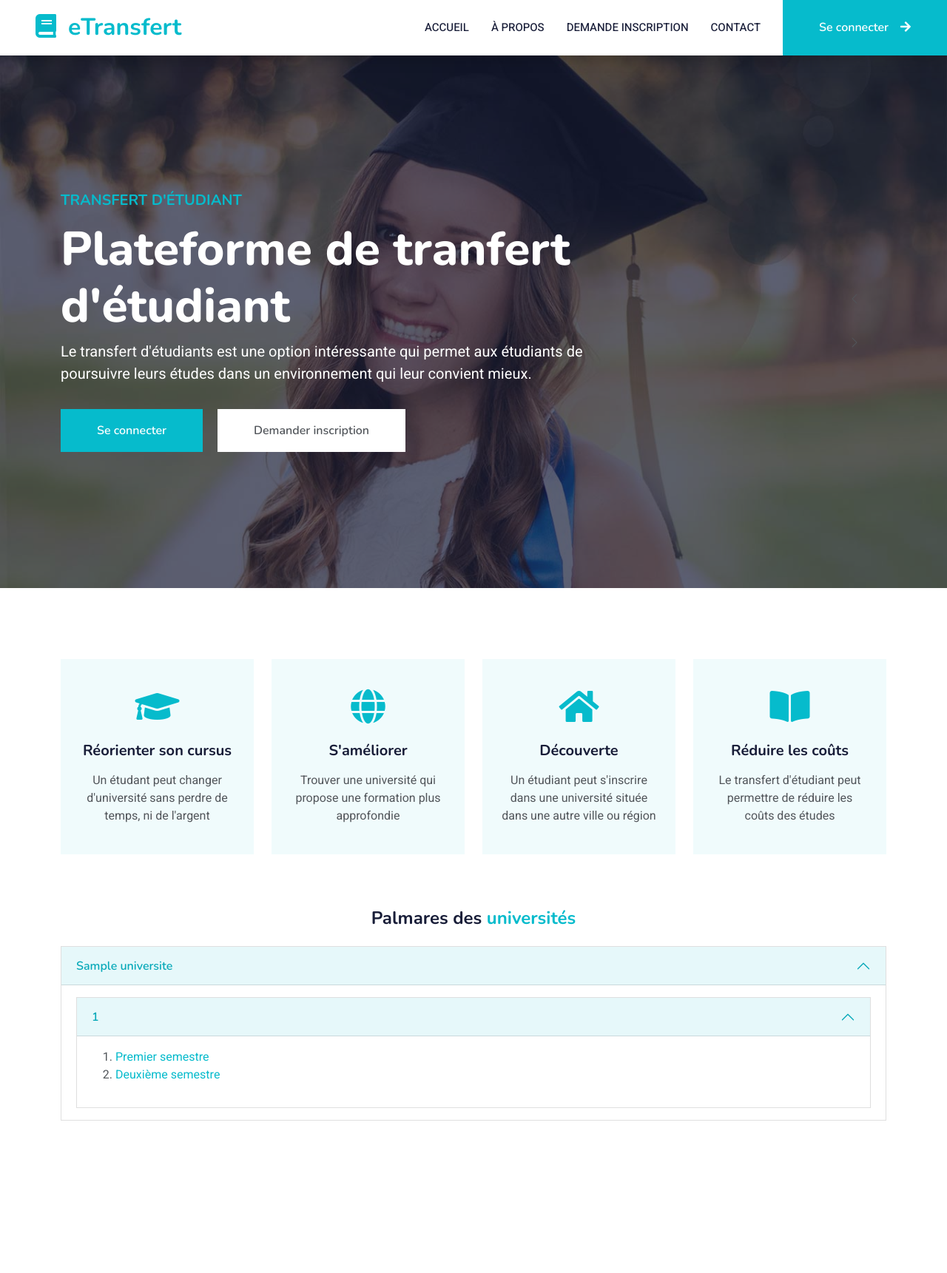
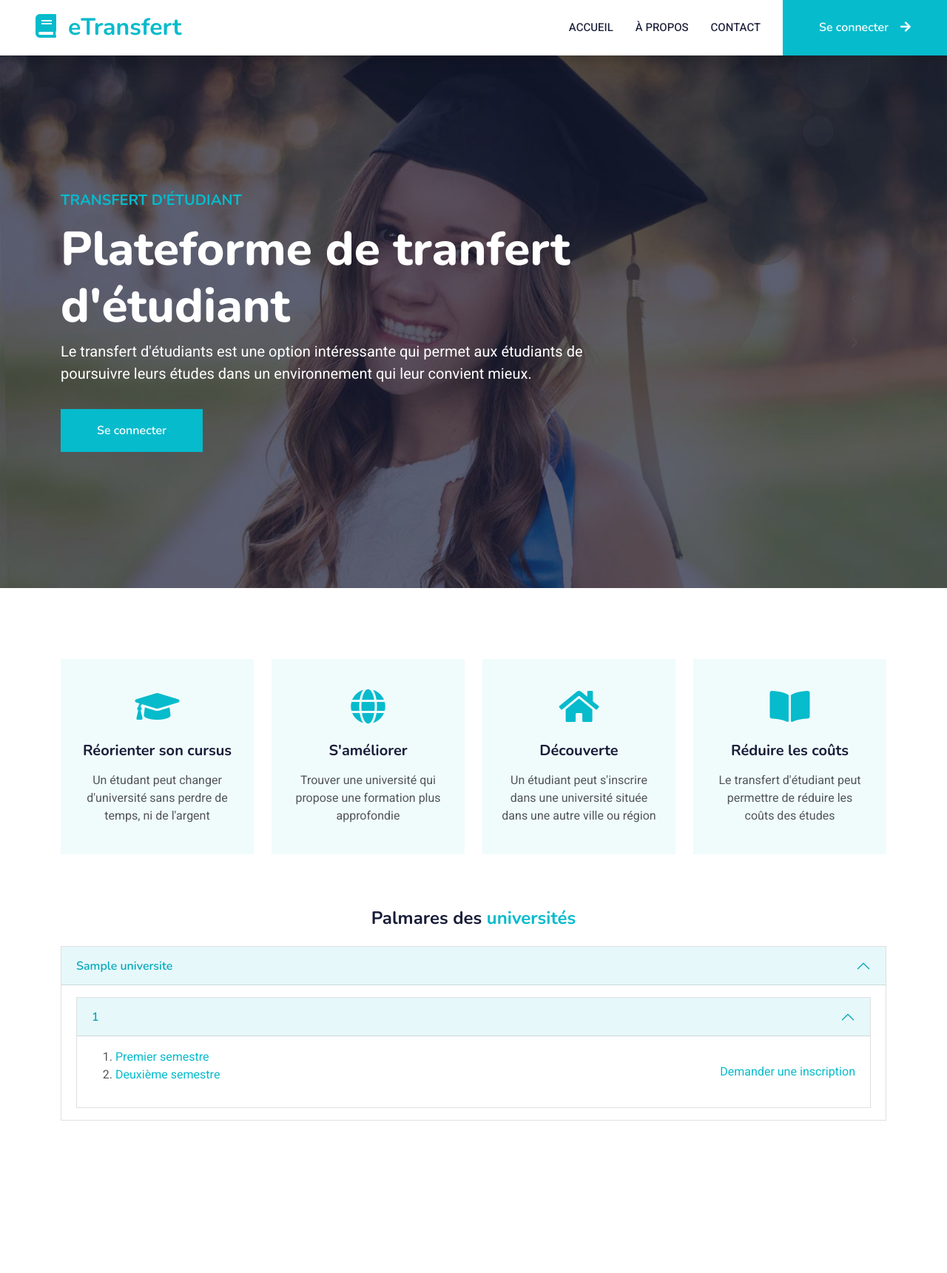
Before and after one commit to Aaron-KASONGO/katele-app, a Django app: page / in a window 1280 px wide, after a click that opens the changed part. Shown: the top 1721 px of the page at 74% size. Run offline with Django 4.2, Linux system fonts and the light colour scheme; tables that the repository leaves empty hold one stand-in row (values such as "Sample post"); some libraries are stand-ins or nearby versions.

Commit message:
adding some modifications

```diff
--- a/tranfertApp/models.py
+++ b/tranfertApp/models.py
@@ -34,11 +34,17 @@ class Palmares(models.Model):
     file_second_sem = models.FileField(upload_to="palmares2", null=True)
     universite = models.ForeignKey('Universite', on_delete=models.CASCADE)
 
+    def __str__(self):
+        return self.annee
+
 class Etude(models.Model):
     promotion = models.CharField(max_length=30)
     palmares = models.ForeignKey('Palmares', on_delete=models.CASCADE)
     etudiant = models.ForeignKey('Etudiant', on_delete=models.CASCADE)
     valide = models.BooleanField(default=False)
+
+    def __str__(self):
+        return self.promotion
 
 
 class Inscription(models.Model):
@@ -47,6 +53,9 @@ class Inscription(models.Model):
     promotion = models.CharField(max_length=30)
     etudiant = models.ForeignKey('Etudiant', on_delete=models.CASCADE)
 
+    def __str__(self):
+        return self.faculte + " " + self.promotion
+
 class Parcous(models.Model):
     anne_acad = models.IntegerField()
     file = models.FileField(upload_to="parcours", null=True)
@@ -54,3 +63,6 @@ class Parcous(models.Model):
     mention = models.CharField(max_length=15, default="Pas de mention")
     promotion = models.CharField(max_length=30, default="L4 MSI")
     etudiant = models.ForeignKey('Etudiant', on_delete=models.CASCADE)
+
+    def __str__(self):
+        return self.anne_acad
--- a/tranfertApp/templates/base.html
+++ b/tranfertApp/templates/base.html
@@ -44,7 +44,6 @@
             <div class="navbar-nav ms-auto p-4 p-lg-0">
                 <a href="/" class="nav-item nav-link">Accueil</a>
                 <a href="#" class="nav-item nav-link">À propos</a>
-                <a href="{% url "demander-inscription" %}" class="nav-item nav-link">Demande inscription</a>
                 <!-- <div class="nav-item dropdown">
                     <a href="#" class="nav-link dropdown-toggle" data-bs-toggle="dropdown">Pages</a>
                     <div class="dropdown-menu fade-down m-0">
--- a/tranfertApp/templates/transfertApp/home.html
+++ b/tranfertApp/templates/transfertApp/home.html
@@ -18,7 +18,6 @@
                             {% else %}
                                 <a href="{% url "login" %}" class="btn btn-primary py-md-3 px-md-5 me-3 animated slideInLeft">Se connecter</a>
                             {% endif %}
-                                <a href="{% url "demander-inscription" %}" class="btn bg-white py-md-3 px-md-5 me-3 animated slideInLeft">Demander inscription</a>
                         </div>
                     </div>
                 </div>
@@ -38,7 +37,6 @@
                             {% else %}
                                 <a href="{% url "login" %}" class="btn btn-primary py-md-3 px-md-5 me-3 animated slideInLeft">Se connecter</a>
                             {% endif %}
-                                <a href="{% url "demander-inscription" %}" class="btn bg-white py-md-3 px-md-5 me-3 animated slideInLeft">Demander inscription</a>
                         </div>
                     </div>
                 </div>
@@ -113,16 +111,19 @@
                                 {% for palmares in univ.palmares_set.all %}
                                     <div class="accordion-item">
                                     <h2 class="accordion-header" id="headingOne{{ palmares.id }}">
-                                        <button class="accordion-button collapsed" type="button" data-bs-toggle="collapse" data-bs-target="#collapseOne{{ palmares.id }}" aria-expanded="true" aria-controls="collapseOne{{ palmares.id }}">
+                                        <button class="accordion-button collapsed"  type="button" data-bs-toggle="collapse" data-bs-target="#collapseOne{{ palmares.id }}" aria-expanded="true" aria-controls="collapseOne{{ palmares.id }}">
                                             {{ palmares.annee }}
                                         </button>
                                     </h2>
                                     <div id="collapseOne{{ palmares.id }}" class="accordion-collapse collapse" aria-labelledby="headingOne{{ palmares.id }}" data-bs-parent="#accordion">
                                         <div class="accordion-body">
-                                        <ol class="">
-                                            <li><a download href="{{ palmares.file_first_sem.url }}">Premier semestre</a></li>
-                                            <li><a download href="{{ palmares.file_second_sem.url }}">Deuxième semestre</a></li>
-                                        </ol>
+                                            <div class="d-flex align-items-center justify-content-between">
+                                                <ol class="">
+                                                    <li><a download href="{{ palmares.file_first_sem.url }}">Premier semestre</a></li>
+                                                    <li><a download href="{{ palmares.file_second_sem.url }}">Deuxième semestre</a></li>
+                                                </ol>
+                                                <a href="{% url "demander-inscription" palmares.id %}">Demander une inscription</a>
+                                            </div>
                                         </div>
                                     </div>
                                     </div>
--- a/tranfertApp/urls.py
+++ b/tranfertApp/urls.py
@@ -13,6 +13,6 @@ urlpatterns = [
     path('add-etudiant', views.add_etudiant, name="add-etudiant"),
     path('invalid-profile/<int:id>', views.profile_invalid, name="profile-invalid"),
     path('validate-etudiant/<int:id>', views.valider_etudiant, name="validate-etudiant"),
-    path('demander-inscription', views.demande_inscription, name='demander-inscription'),
+    path('demander-inscription/<int:id_palmares>', views.demande_inscription, name='demander-inscription'),
     path('voir-palmares', views.voir_palmares, name="voir-palmares")
 ]
--- a/tranfertApp/views.py
+++ b/tranfertApp/views.py
@@ -15,7 +15,7 @@ def voir_palmares(request):
     universites = Universite.objects.all()
     return render(request, 'transfertApp/trouverPalmares.html', {'universites': universites})
 
-def demande_inscription(request):
+def demande_inscription(request, id_palmares=None):
     if request.method == 'POST':
         form = request.POST
         print(form)
@@ -25,12 +25,14 @@ def demande_inscription(request):
             etude_dest = Etude.objects.create(palmares=Palmares.objects.get(pk=form['destination']), etudiant=etudiant[0], promotion=form['promotion'])
             return redirect('demander-inscription')
         else:
-            palmares = Palmares.objects.all()
-            return render(request, 'transfertApp/demandeInscription.html', {'palmares': palmares, 'no_passed': True})
+            palmares = Palmares.objects.exclude(pk=id_palmares)
+            single_palm = Palmares.objects.get(pk=id_palmares)
+            return render(request, 'transfertApp/demandeInscription.html', {'palmares': palmares, 'no_passed': True, 'single_palm': single_palm})
 
     else:
-        palmares = Palmares.objects.all()
-        return render(request, 'transfertApp/demandeInscription.html', {'palmares': palmares})
+        palmares = Palmares.objects.exclude(pk=id_palmares)
+        single_palm = Palmares.objects.get(pk=id_palmares)
+        return render(request, 'transfertApp/demandeInscription.html', {'palmares': palmares, 'single_palm': single_palm})
 
 
 @login_required(login_url='login')
```
Also changed, not shown: tranfertApp/templates/transfertApp/demandeInscription.html (+3 -5 lines), media/palmares1/home-screen_card.png (added), media/palmares2/home-screen_recent_dialup.png (added).
